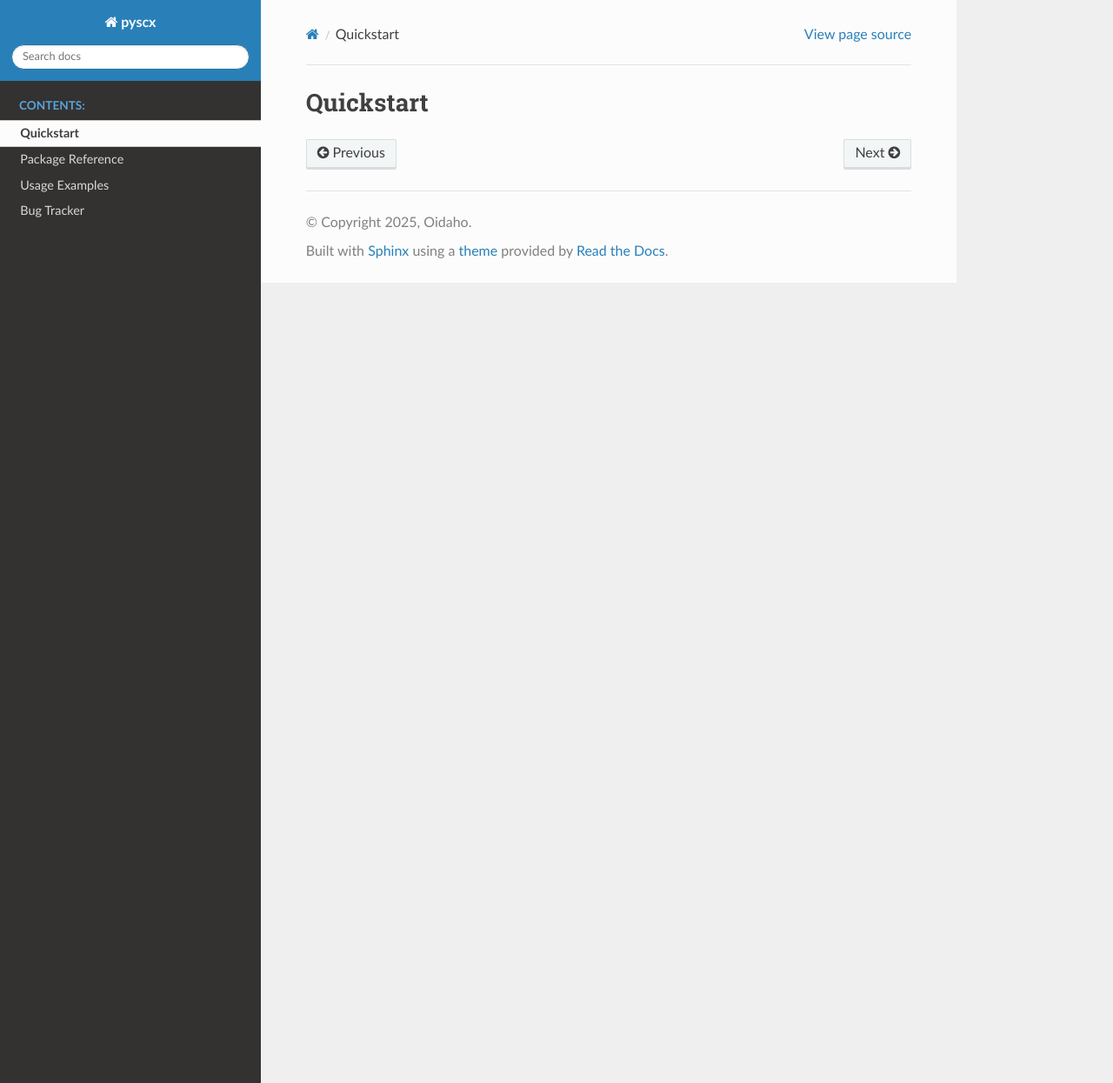
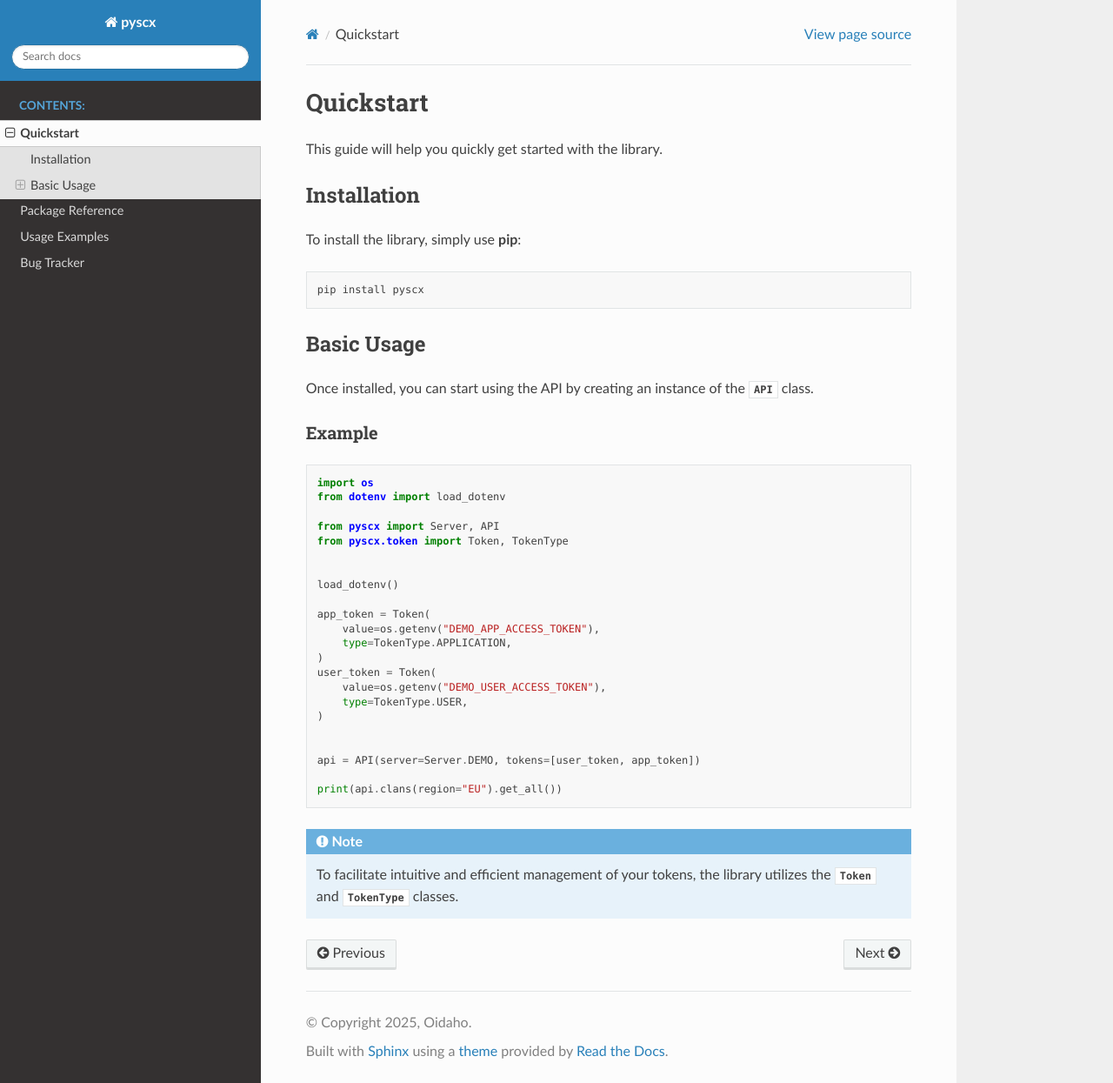
Before and after one commit to Oidaho/pyscx, a Sphinx documentation site: the page built from docs/source/quickstart.rst, in a window 1280 px wide and 1245 px high. Shown: the whole window at 87% size. Built offline with Sphinx 7.4.7 and the Read the Docs theme 3.1.0, drawn with Linux system fonts in a browser that asks for light colours.

Commit message:
Quickstart docs (#15)

```diff
--- a/docs/source/quickstart.rst
+++ b/docs/source/quickstart.rst
@@ -1,2 +1,52 @@
 Quickstart
 ====================================
+
+This guide will help you quickly get started with the library.
+
+Installation
+------------
+
+To install the library, simply use **pip**:
+
+.. code-block:: bash
+
+    pip install pyscx
+
+Basic Usage
+------------
+
+Once installed, you can start using the API by creating an instance of the :class:`API` class.
+
+Example
+^^^^^^^
+
+.. code-block:: python
+
+    import os
+    from dotenv import load_dotenv
+
+    from pyscx import Server, API
+    from pyscx.token import Token, TokenType
+
+
+    load_dotenv()
+
+    app_token = Token(
+        value=os.getenv("DEMO_APP_ACCESS_TOKEN"),
+        type=TokenType.APPLICATION,
+    )
+    user_token = Token(
+        value=os.getenv("DEMO_USER_ACCESS_TOKEN"),
+        type=TokenType.USER,
+    )
+
+
+    api = API(server=Server.DEMO, tokens=[user_token, app_token])
+
+    print(api.clans(region="EU").get_all())
+
+
+.. note::
+
+    To facilitate intuitive and efficient management of your tokens, the library utilizes the :class:`Token` and
+    :class:`TokenType` classes.
```
